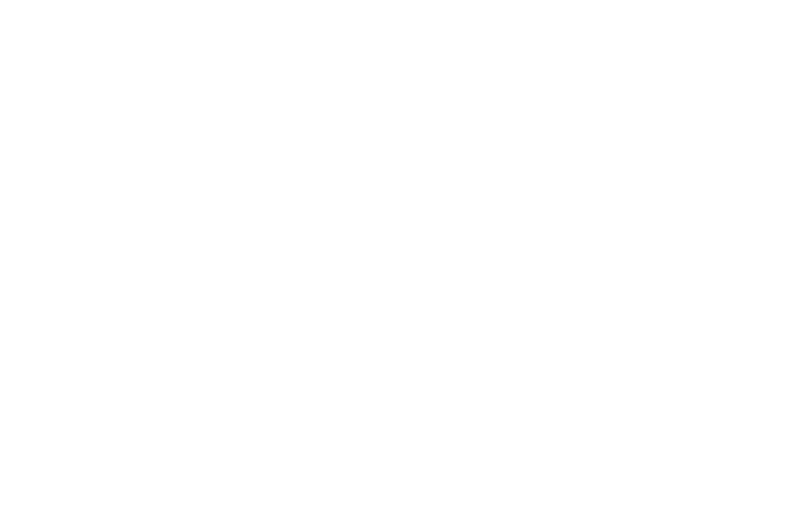
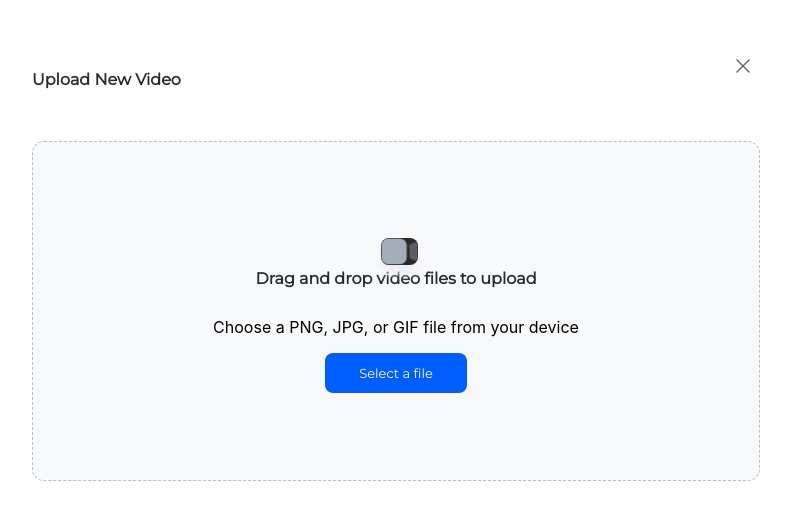
Before and after one commit to ATICHOF/insea-workshop-front, a React (Create React App) app: page /updatevid in a window 1280 px wide. Before the commit this address had no page. Shown: the part 139-658 px from the top of the page, without its empty margins (236-1027 px from the left). Built offline with nearby package versions, Linux system fonts and the light colour scheme.

Commit message:
drop video style modification

```diff
--- a/src/App.js
+++ b/src/App.js
@@ -8,6 +8,7 @@
 import RestPass from "./containers/PasswordReset";
 import SignUp from "./containers/SignUp";
 import { initializeApollo } from "./apolloClient.js";
+import Updatevid from "./containers/Updatevid";
 
 const App = () => {
 	return (
@@ -21,6 +22,7 @@
 					<Route exact path="/forgotpass" element={<ForgotPass />} />
 					<Route exact path="/passreset" element={<RestPass />} />
 					<Route exact path="/newvid" element={<Newvid />} />
+          <Route exact path="/updatevid" element={<Updatevid/>} />
 				</Routes>
 			</BrowserRouter>
 		</ApolloProvider>
--- a/src/styles/upload.css
+++ b/src/styles/upload.css
@@ -7,6 +7,10 @@
 background: #FFFFFF;
 border-radius: 16px;
 border: #005FFC;
+position: absolute;
+top: 50%;
+right:50%;
+margin:-230px -380px 0px 0px ;
 }
 .close{
 position: relative;
@@ -18,7 +22,7 @@
 
 }
 .Drop{
-    /* Auto layout */
+
 
 display: flex;
 flex-direction: column;
@@ -26,7 +30,7 @@
 align-items: center;
 padding: 16px;
 
-position: absolute;
+position: relative;
 width: 728px;
 height: 340px;
 left: 24px;
@@ -54,19 +58,15 @@
 color: #292B2E;
 }
 .video{/* Video */
-
-
-    position: relative;
-    width: 36.67px;
-    height: 27.5px;
-    left: 3.67px;
-    top: 9.17px;
-    margin-bottom: 28px;
+position: relative;
+width: 36.67px;
+height: 27.5px;
+left: 3.67px;
+top: 9.17px;
 }
 .selectbtn{/* Frame 1 */
 
 
-    /* Auto layout */
 
     display: flex;
     flex-direction: row;
@@ -87,20 +87,23 @@
     font-size: small;
     outline: none;
     border: none;
-    cursor: pointer;
-
-
-    /* Inside auto layout */
-
-    flex: none;
-    order: 2;
-    flex-grow: 0;
-    margin: 20px 0px;}
+    cursor: pointer;}
 
     .p1{
+        position: static;
+        width: 312px;
+        height: 24px;
+        left: 10px;
+        top: 0px;
+
         font-family: Montserrat;
         font-style: normal;
-        font-weight:bolder;
+        font-weight: 600;
         font-size: 16px;
-        line-height: 20px;
+        line-height: 150%;
+        /* identical to box height, or 24px */
+
+        text-align: center;
+
+        color: #292B2E;
     }
```
